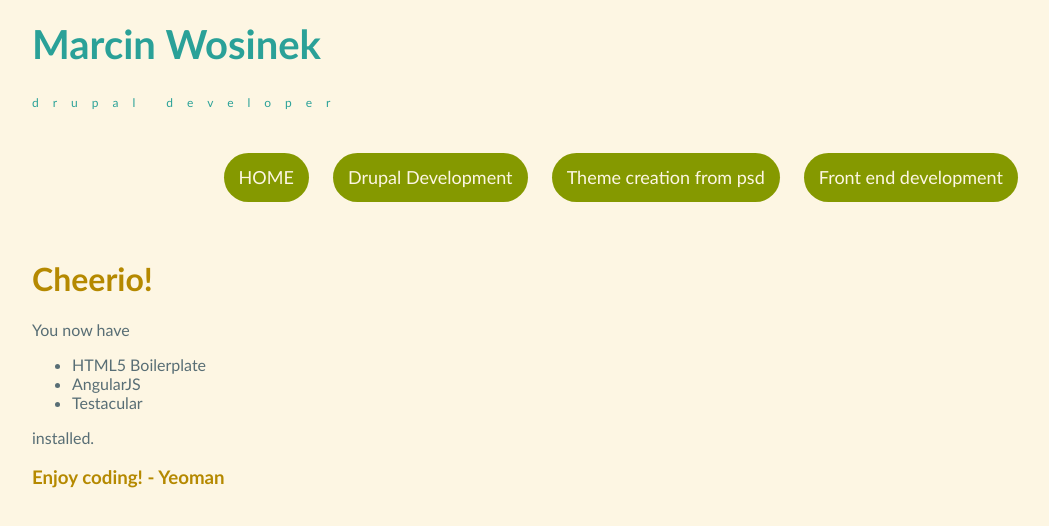
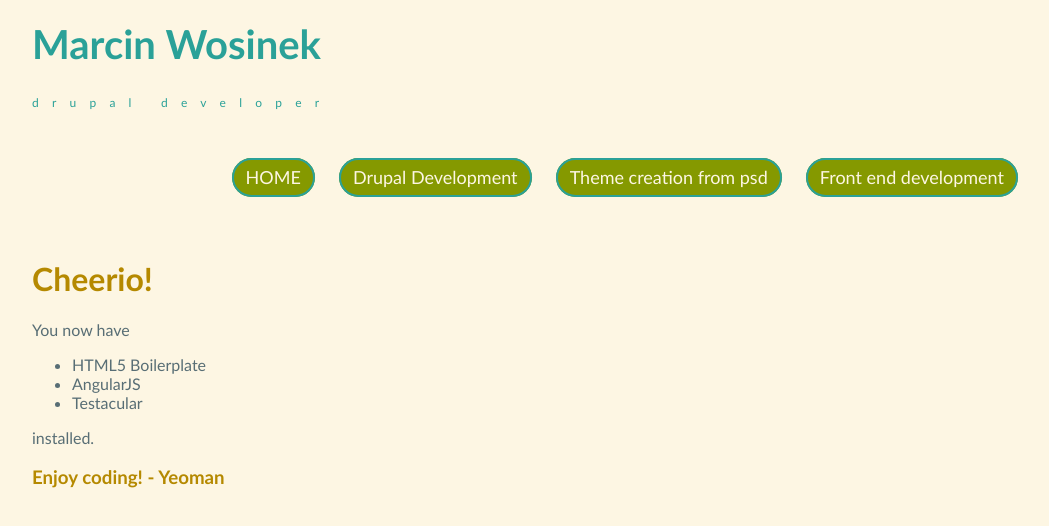
Before and after one commit to kamila-wosinek/Solarized-page, a website: page app/index.html in a window 1280 px wide. Shown: the whole page, without its empty margins (110-1159 px from the left). Drawn offline with nearby package versions, Linux system fonts and the light colour scheme; files that its build step writes are made by us from their sources.

Commit message:
small changes

```diff
--- a/app/styles/main.scss
+++ b/app/styles/main.scss
@@ -54,12 +54,10 @@ html{
         text-decoration: none;
         font-size: 2.5 * $fontSize;
         font-weight: bold;
-        span.FirstLetter{
-          color: $headerColor;
-        }
+
         span.underLogo{
             font-size: 0.75 * $fontSize;
-            letter-spacing: 3.7mm;
+            letter-spacing: 3.5mm;
             font-weight: normal;
         }
       }
@@ -77,8 +75,9 @@ html{
             display: inline;
             white-space: nowrap;
             margin: 0 10px;
-            padding: 15px;
+            padding: 8px 12px;
             @include button;
+            border: 2px solid $linkColor;
 
               a{
                 text-decoration: none;
```
